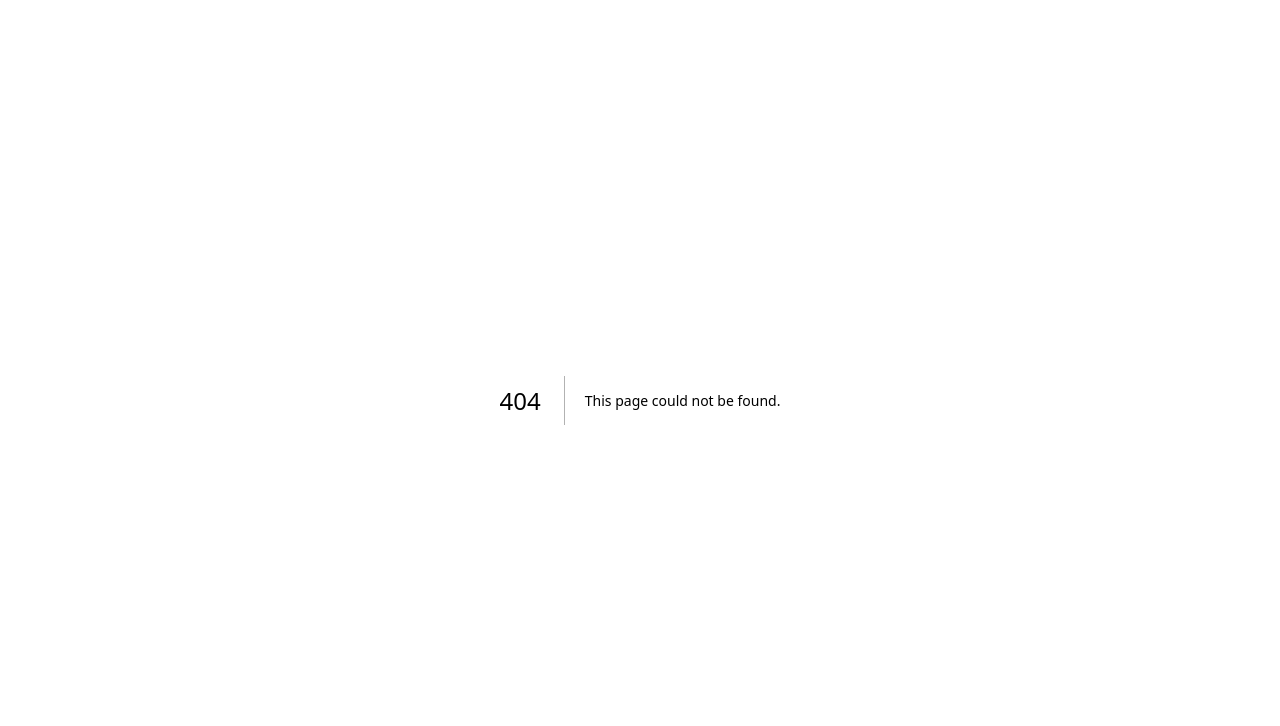
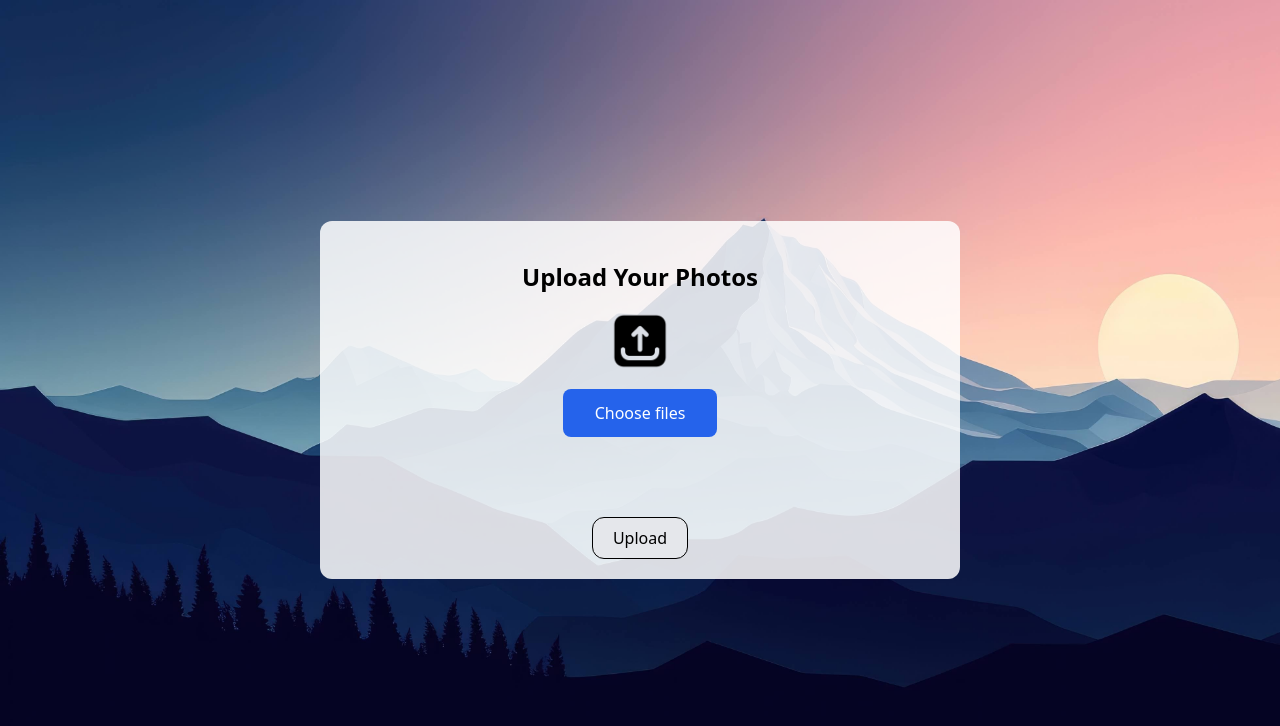
Before and after one commit to ALI-HUP/PicUp-website, a Next.js app: page /headers/upload in a window 1280 px wide. Before the commit this address had no page. Shown: the top 726 px of the page. Built offline with nearby package versions, Linux system fonts and the light colour scheme.

Commit message:
add upload page

```diff
--- a/app/headers/your-photos/page.tsx
+++ b/app/headers/upload/page.tsx
@@ -2,9 +2,9 @@
 
 import React, { useState } from "react";
 import Image from "next/image";
-import Upload from "@/public/svg/upload_7078851.png";
+import Uploadpic from "@/public/svg/upload_7078851.png";
 
-const YourPhotos = () => {
+const Upload = () => {
   const [imagePreviews, setImagePreviews] = useState<(string | ArrayBuffer | null)[]>([]);
 
   const handleFileChange = (e: React.ChangeEvent<HTMLInputElement>) => {
@@ -33,7 +33,7 @@ const YourPhotos = () => {
       <div className="bg-white bg-opacity-85 rounded-xl w-[50%] p-5">
         <div className="flex flex-col justify-center items-center">
           <h2 className="text-2xl text-black font-extrabold m-5">Upload Your Photos</h2>
-          <Image src={Upload} alt="Upload file" className="mb-5 w-14" />
+          <Image src={Uploadpic} alt="Upload file" className="mb-5 w-14" />
         </div>
 
         <form className="flex flex-col gap-5 items-center">
@@ -74,4 +74,4 @@ const YourPhotos = () => {
   );
 };
 
-export default YourPhotos;
+export default Upload;
--- a/components/Header.tsx
+++ b/components/Header.tsx
@@ -9,8 +9,8 @@ const Header: React.FC = () => {
       </div>
 
       <div className="text-xl space-x-10 p-3 ml-auto">
-        <Link href="/headers/your-photos" className="underline-animation hover:font-medium">
-          Your Photos
+        <Link href="/headers/upload" className="underline-animation hover:font-medium">
+          Upload
         </Link>
         <Link href="/headers/new-ones" className="underline-animation hover:font-medium">
           New Ones
```
